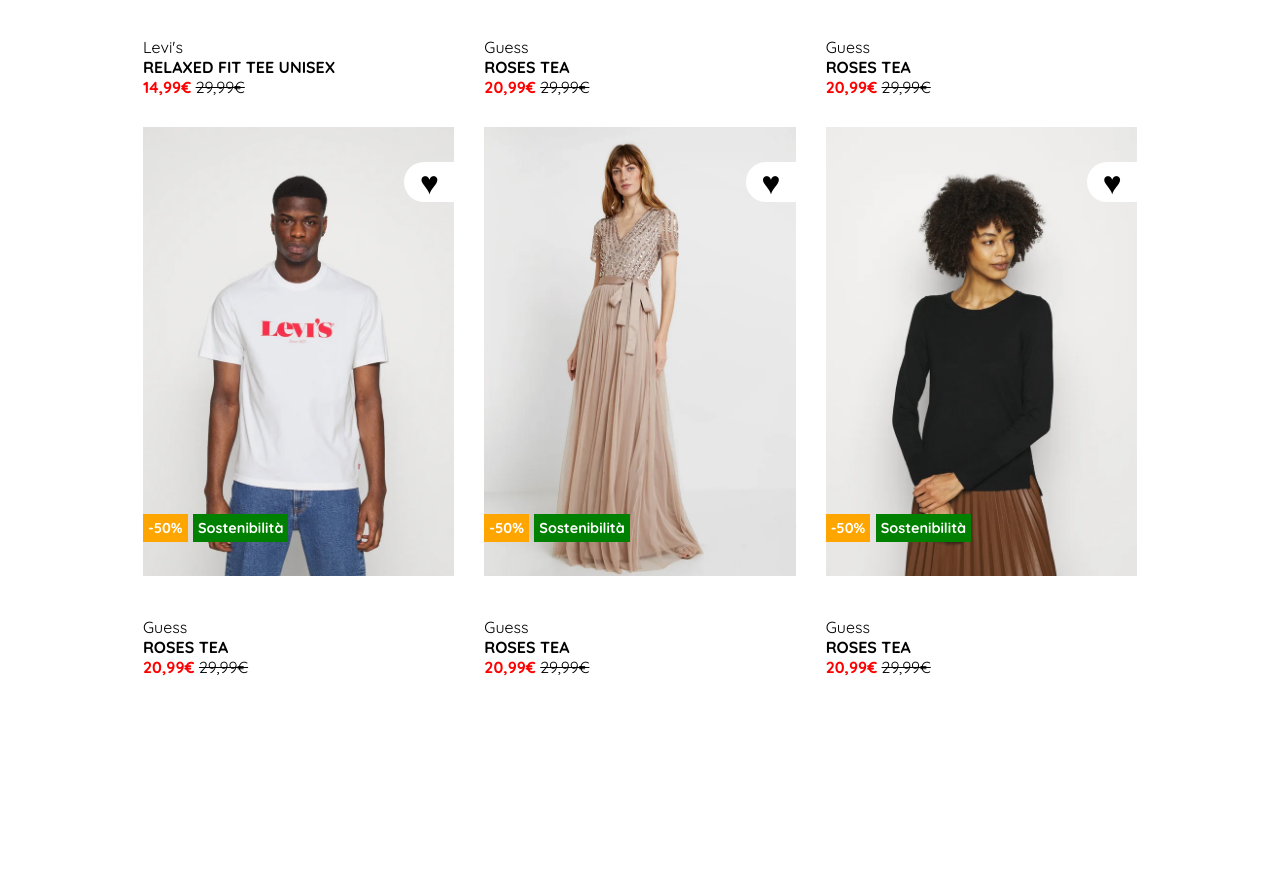
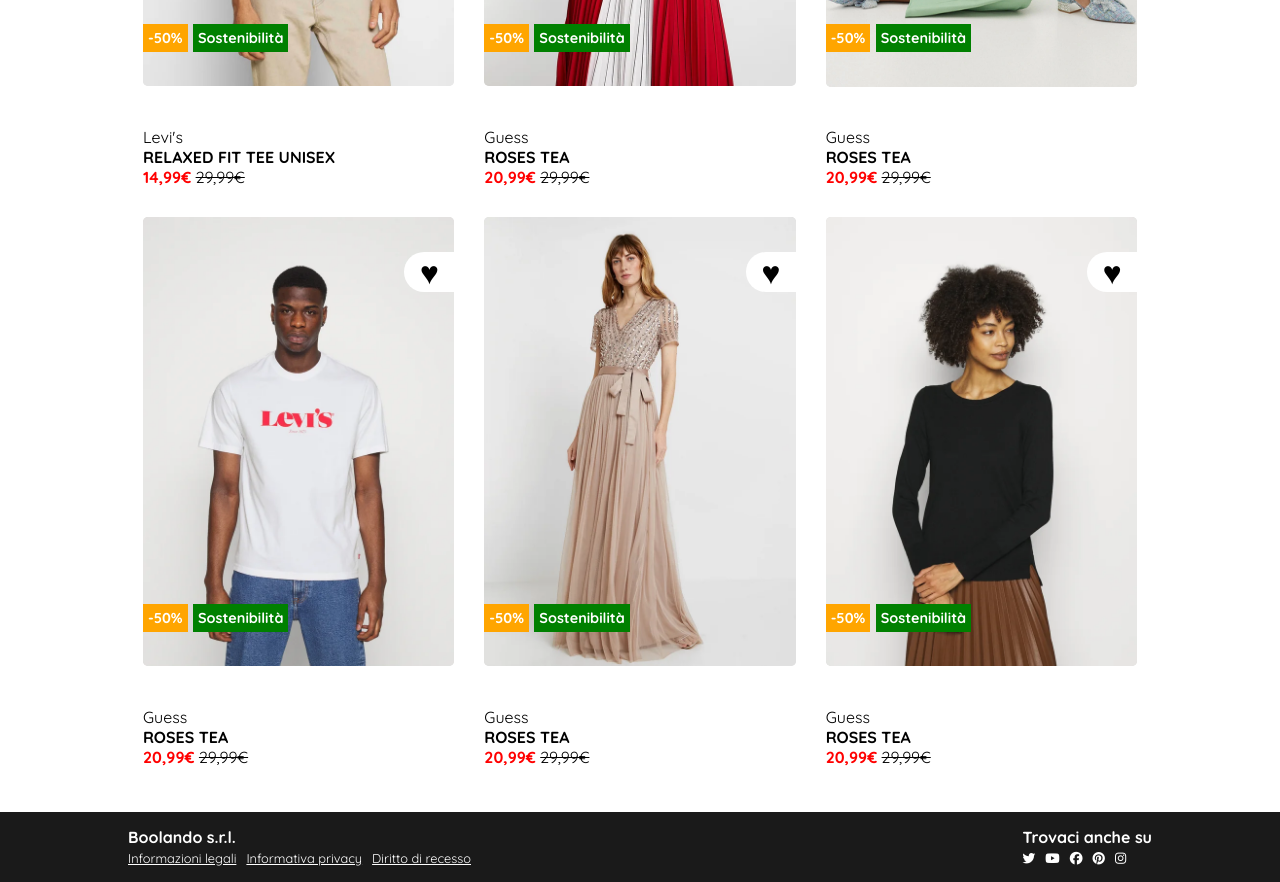
Before and after one commit to eugeniomalavasi/html-css-boolando, a plain HTML site: page index.html in a window 1280 px wide. Shown: the part 503-1385 px from the top of the page. Before the commit the page ends 1195 px from the top, so only its background shows below. Drawn offline with Linux system fonts and the light colour scheme.

Commit message:
feat: footer finish

```diff
--- a/css/style.css
+++ b/css/style.css
@@ -31,6 +31,7 @@ header {
     z-index: 9999;
     height: 70px;
     width: 100%;
+    box-shadow: 5px 5px 5px rgba(113, 113, 113, 0.769);
 }
 
 .menu {
@@ -73,8 +74,9 @@ header {
 }
 
 main {
-    padding-top: 35px;
+    padding-top: 125px;
 }
+
 .flex {
     display: flex;
     flex-wrap: wrap;
@@ -84,7 +86,6 @@ main {
     width: calc(100%/3);
     padding: 15px;
     position: relative;
-
 }
 
 /* IMG HOVER */
@@ -96,15 +97,18 @@ main {
     position: absolute;
     left: 0;
     top: 0;
+    border-radius: 5px;
 }
 
 .main_img {
     position: absolute;
     z-index: 1;
+    border-radius: 5px;
 }
 
 .card:hover .img_hover {
     z-index: 2;
+    box-shadow: 5px 10px 18px var(--orange);
 }
 
 .card:hover .heart {
@@ -164,3 +168,29 @@ main {
 }
 
 /* FOOTER */
+footer {
+    background-color: #1A1A1A;
+    margin-top: 30px;
+}
+
+.info_footer {
+    color: white;
+    display: flex;
+    justify-content: space-between;
+    align-items: center;
+    padding: 15px 0px;
+}
+.legal_info,
+.social_info {
+    display: flex;
+    gap: 10px;
+}
+
+li a {
+    color: white;
+    font-size: 0.8rem;
+}
+
+.footer_title {
+    font-weight: 800;
+}
--- a/index.html
+++ b/index.html
@@ -130,7 +130,26 @@
     </main>
 
     <footer>
-
+        <div class="info_footer container">
+            <div class="lft_ft">
+                <h4 class="footer_title">Boolando s.r.l.</h4>
+                <ul class="legal_info">
+                    <li><a href="">Informazioni legali</a></li>
+                    <li><a href="">Informativa privacy</a></li>
+                    <li><a href="">Diritto di recesso</a></li>
+                </ul>
+            </div>
+            <div class="right_ft">
+                <h4 class="footer_title">Trovaci anche su</h4>
+                <ul class="social_info">
+                    <li><a href=""><i class="fa-brands fa-twitter"></i></a></li>
+                    <li><a href=""><i class="fa-brands fa-youtube"></i></a></li>
+                    <li><a href=""><i class="fa-brands fa-facebook"></i></a></li>
+                    <li><a href=""><i class="fa-brands fa-pinterest"></i></a></li>
+                    <li><a href=""><i class="fa-brands fa-instagram"></i></a></li>
+                </ul>
+            </div>
+        </div>
     </footer>
     <!-- MAIN -->
 </body>
```
